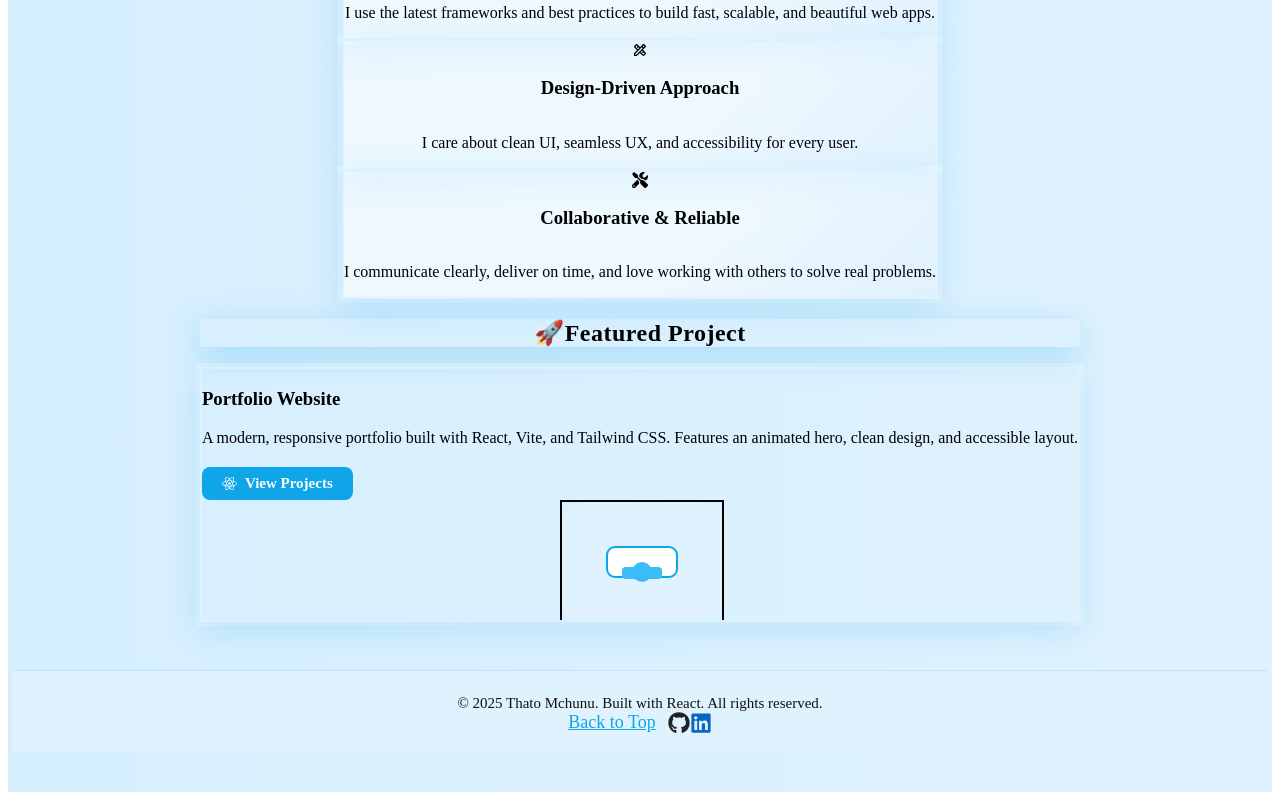
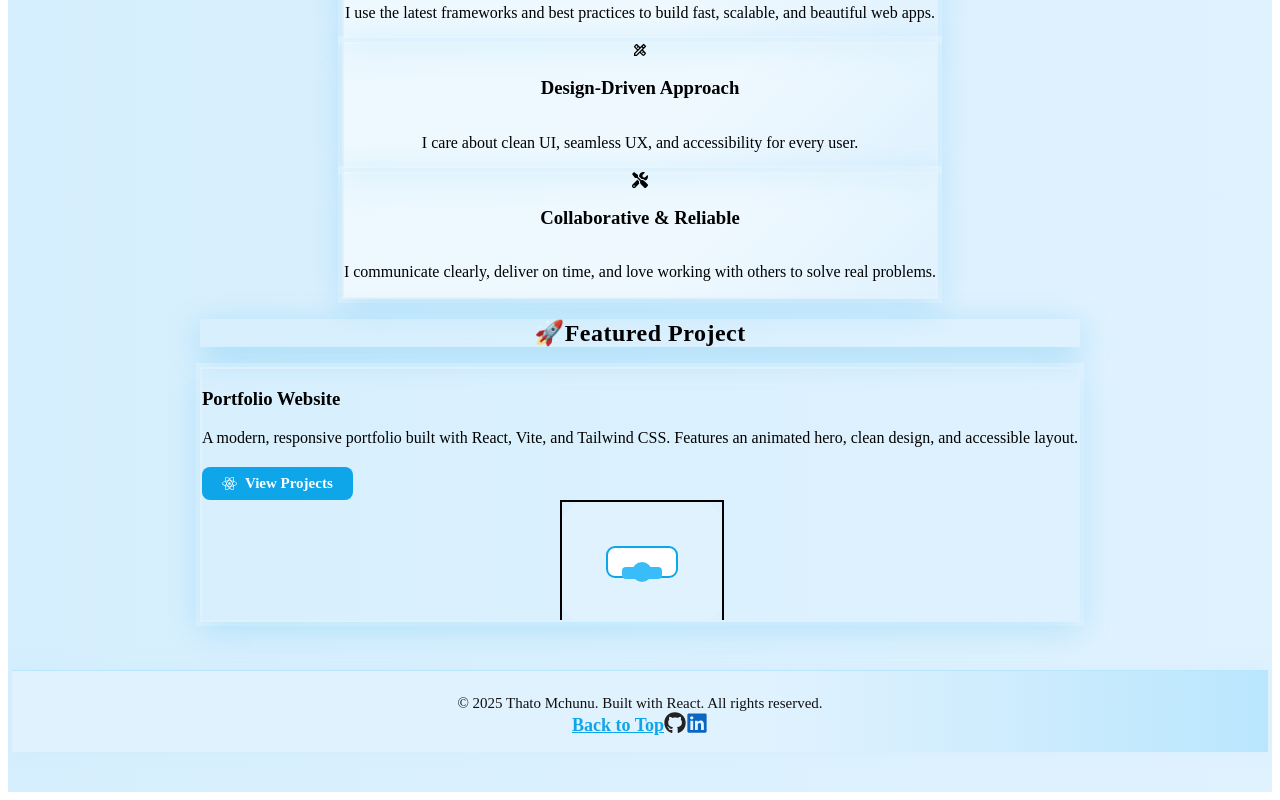
Before and after one commit to Thatomchunu64/online-portfolio, a React (Vite) app: page / in a window 1280 px wide. Shown: the part 824-1624 px from the top of the page. Built offline with nearby package versions, Linux system fonts and the light colour scheme.

Commit message:
Revised updating u get

```diff
--- a/src/pages/About.jsx
+++ b/src/pages/About.jsx
@@ -251,7 +251,7 @@ const About = () => {
 						</div>
 					</div>
 				</div>
-				{/* Download Resume button, full width on mobile */}
+				{/* Download Resume button, full width on mobile, auto on desktop */}
 				<a
 					href="/resume.pdf"
 					download
@@ -268,7 +268,10 @@ const About = () => {
 						width: "100%",
 						maxWidth: 320,
 						textAlign: "center",
-					}}>
+						boxSizing: "border-box",
+						boxShadow: "0 2px 12px #0ea5e933",
+					}}
+					className="sm:w-auto w-full">
 					Download Resume
 				</a>
 			</div>
--- a/src/pages/Home.jsx
+++ b/src/pages/Home.jsx
@@ -553,21 +553,24 @@ const Home = () => {
 			<footer
 				style={{
 					width: "100%",
-					background: "#e0f2fe",
+					background: "linear-gradient(90deg, #e0f2fe 60%, #bae6fd 100%)",
 					padding: "24px 0 12px 0",
 					marginTop: 48,
 					textAlign: "center",
 					fontSize: 15,
-					color: "#111", // black text
+					color: "#111",
 					borderTop: "1px solid #bae6fd",
+					boxShadow: "0 -2px 16px #bae6fd44",
+					position: "relative",
+					zIndex: 10,
 				}}
 				className="mt-12">
-				<div className="flex flex-col items-center gap-2">
-					<div>
+				<div className="flex flex-col md:flex-row items-center justify-between gap-2 max-w-4xl mx-auto px-4">
+					<div className="text-sm md:text-base text-gray-700 font-medium">
 						&copy; {new Date().getFullYear()} Thato Mchunu. Built with React.
 						All rights reserved.
 					</div>
-					<div className="flex gap-8 justify-center mt-1">
+					<div className="flex gap-6 justify-center items-center mt-2 md:mt-0">
 						<a
 							href="#home"
 							aria-label="Back to Top"
@@ -575,7 +578,8 @@ const Home = () => {
 								color: "#0ea5e9",
 								fontSize: 18,
 								textDecoration: "underline",
-								marginRight: 12,
+								marginRight: 0,
+								fontWeight: 600,
 							}}
 							className="hover:text-blue-700 focus:text-blue-900">
 							Back to Top
```
